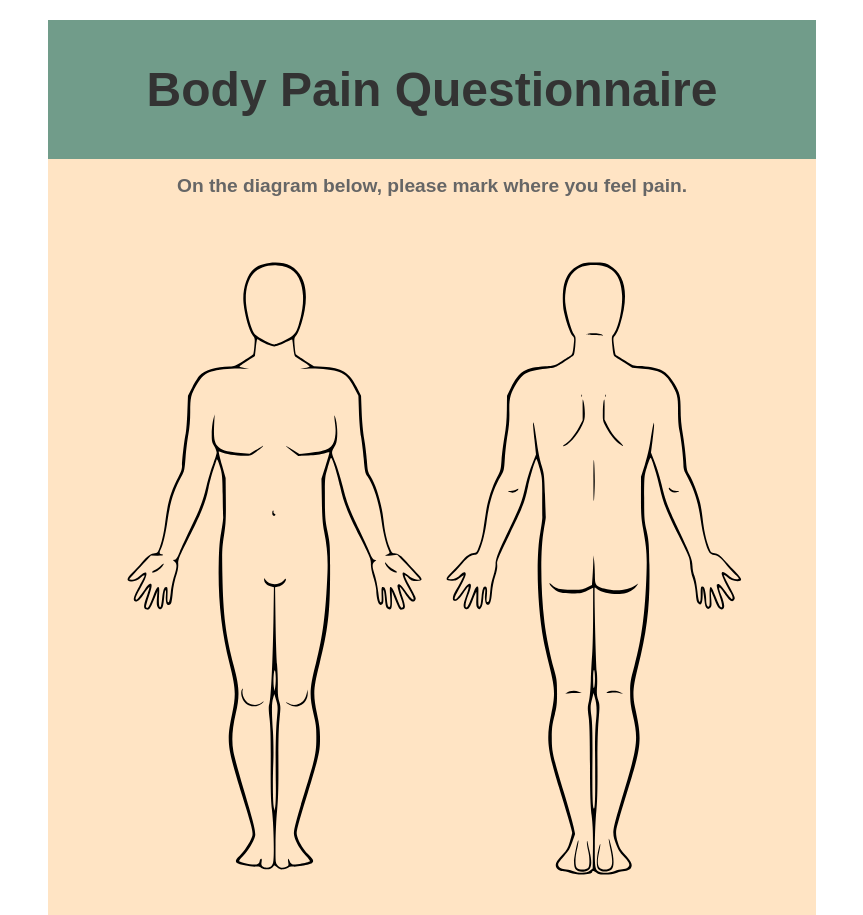
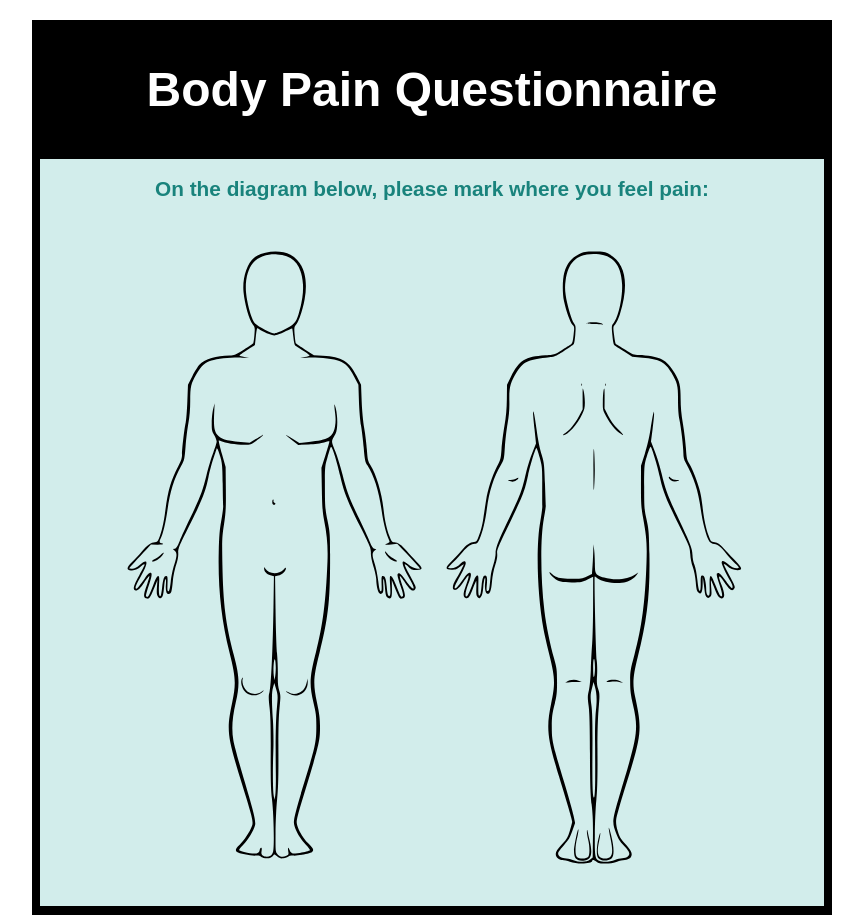
Before and after one commit to Nilaiha/QSBodyPain, a React (Create React App) app in the folder qsbodypain/: page / in a window 1280 px wide. Shown: the top 915 px of the page, without its empty margins (208-1071 px from the left). Built offline with nearby package versions, Linux system fonts and the light colour scheme.

Commit message:
styling and area complete, points to do

```diff
--- a/qsbodypain/src/App.css
+++ b/qsbodypain/src/App.css
@@ -1,3 +1,9 @@
+:root {
+    --zeg-color-main: rgb(25, 131, 124);
+    --zeg-color-sup: rgb(210, 237, 235);
+    --plain-white: white;
+}
+
 .app {
     display: flex;
     flex-direction: column;
@@ -7,41 +13,62 @@
 
 .header {
     font-family: "Arial", sans-serif;
-    font-size: 1.5em; /* 32px */
+    font-size: 1.5em;
     text-align: center;
-    color: #333; /* Dark grey */
+    color: var(--plain-white);
     padding: 10px 0;
-    background-color: #719c8a; /* Light grey background */
-    width: 60vw;
+    background-color: black;
+    width: 50rem;
 }
 
 .main-area {
-    background-color: bisque;
-    width: 60vw;
+    background-color: var(--zeg-color-sup);
+    width: 49rem;
     display: flex;
     flex-direction: column;
     align-items: center;
+    border-left: 0.5rem solid black;
+    border-right: 0.5rem solid black;
+}
+
+.path-selected {
+    fill: #e65954;
+}
+
+.transparent {
+    fill: transparent;
 }
 
 .prompt {
     font-family: "Arial", sans-serif;
-    font-size: 1.2em; /* 19.2px */
-    color: #666; /* Medium grey */
-    margin-bottom: 20px;
+    font-size: 1.3em;
+    color: var(--zeg-color-main);
+    margin-bottom: 5px;
     text-align: center;
     padding: 0 20px;
 }
 
 .button-group {
+    display: flex;
+    flex-direction: column;
+    align-items: center;
+    justify-content: center;
+    width: 50rem;
+    height: 5rem;
+    background-color: black;
+}
+
+.button {
     font-family: "Arial", sans-serif;
-    background-color: #007bff; /* Bootstrap primary blue */
-    color: white;
+    background-color: var(--zeg-color-main);
+    color: var(--plain-white);
     padding: 10px 20px;
-    font-size: 1em; /* 16px */
+    font-size: 1.3em; /* 16px */
     border: none;
     border-radius: 5px;
     cursor: pointer;
     transition: background-color 0.3s ease;
+    font-weight: bold;
 }
 
 .button:hover {
--- a/qsbodypain/src/components/BodyMale.jsx
+++ b/qsbodypain/src/components/BodyMale.jsx
@@ -3,16 +3,72 @@ import bodyMalePathData from "./BodyMalePathData";
 export function BodyMale({ handleAreaClick, shownAreas }) {
     return (
         <svg width="700" height="700" viewBox="0 0 245.75999 245.75999">
+            <defs>
+                <filter
+                    id="red-glow"
+                    x="-100%"
+                    y="-100%"
+                    width="300%"
+                    height="300%">
+                    <feGaussianBlur
+                        in="SourceGraphic"
+                        stdDeviation="3"
+                        result="blur"
+                    />
+                    <feFlood flood-color="#db403b" result="flood" />
+                    <feComposite
+                        in="flood"
+                        in2="blur"
+                        operator="in"
+                        result="composite"
+                    />
+                    {/*
+                    <feBlend in="SourceGraphic" in2="composite" /> */}
+                </filter>
+                <filter
+                    id="point-glow"
+                    x="-75%"
+                    y="-75%"
+                    width="300%"
+                    height="300%">
+                    <feGaussianBlur
+                        in="SourceGraphic"
+                        stdDeviation="2"
+                        result="blur"
+                    />
+                    <feFlood flood-color="black" result="flood" />
+                    <feComposite
+                        in="flood"
+                        in2="blur"
+                        operator="in"
+                        result="composite"
+                    />
+                    <feBlend in="SourceGraphic" in2="composite" />
+                </filter>
+            </defs>
             <g id="back">
                 {Object.entries(bodyMalePathData.back).map(([id, data]) => (
                     <path
                         key={id}
                         id={id}
-                        style={{ fill: shownAreas[id] ? "red" : "transparent" }}
+                        className={
+                            shownAreas[id] ? "path-selected" : "transparent"
+                        }
                         d={data}
                         onClick={handleAreaClick}
+                        filter={shownAreas[id] ? "url(#red-glow)" : ""}
                     />
                 ))}
+                {/* {clickPoints.map((point, index) => (
+                    <circle
+                        key={index}
+                        cx={point.x}
+                        cy={point.y}
+                        r="2.5"
+                        fill="purple"
+                        filter="url(#point-glow)"
+                    />
+                ))} */}
                 <path
                     id="back-detailed"
                     style={{ fill: "#000000" }}
@@ -24,9 +80,12 @@ export function BodyMale({ handleAreaClick, shownAreas }) {
                     <path
                         key={id}
                         id={id}
-                        style={{ fill: shownAreas[id] ? "red" : "transparent" }}
+                        className={
+                            shownAreas[id] ? "path-selected" : "transparent"
+                        }
                         d={data}
                         onClick={handleAreaClick}
+                        filter={shownAreas[id] ? "url(#red-glow)" : ""}
                     />
                 ))}
                 <path
--- a/qsbodypain/src/components/ButtonGroup.jsx
+++ b/qsbodypain/src/components/ButtonGroup.jsx
@@ -1,7 +1,9 @@
 function ButtonGroup({ resetShownAreas }) {
     return (
         <div className="button-group">
-            <button onClick={resetShownAreas}>Reset</button>
+            <button className="button" onClick={resetShownAreas}>
+                Reset
+            </button>
         </div>
     );
 }
--- a/qsbodypain/src/components/Prompt.jsx
+++ b/qsbodypain/src/components/Prompt.jsx
@@ -1,7 +1,7 @@
 function Prompt() {
     return (
         <h2 className="prompt">
-            On the diagram below, please mark where you feel pain.
+            On the diagram below, please mark where you feel pain:
         </h2>
     );
 }
```
